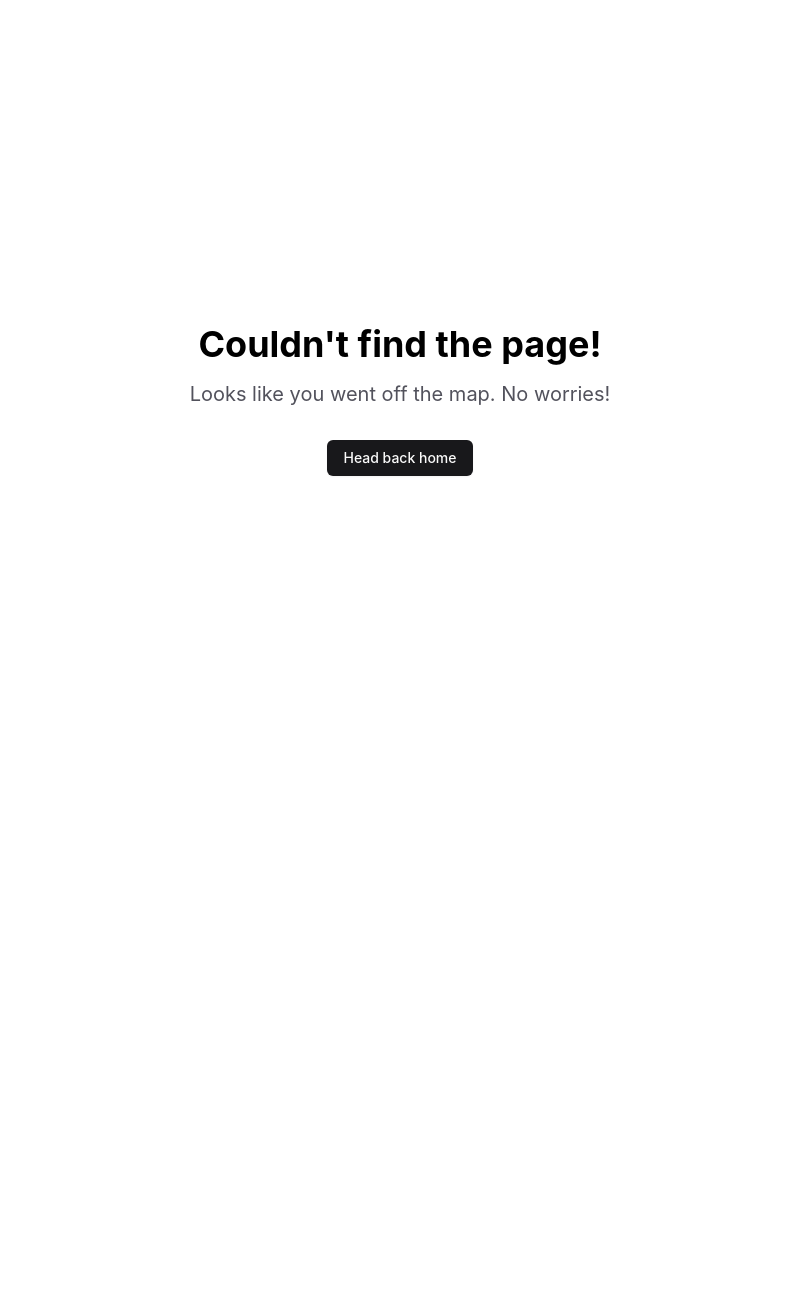
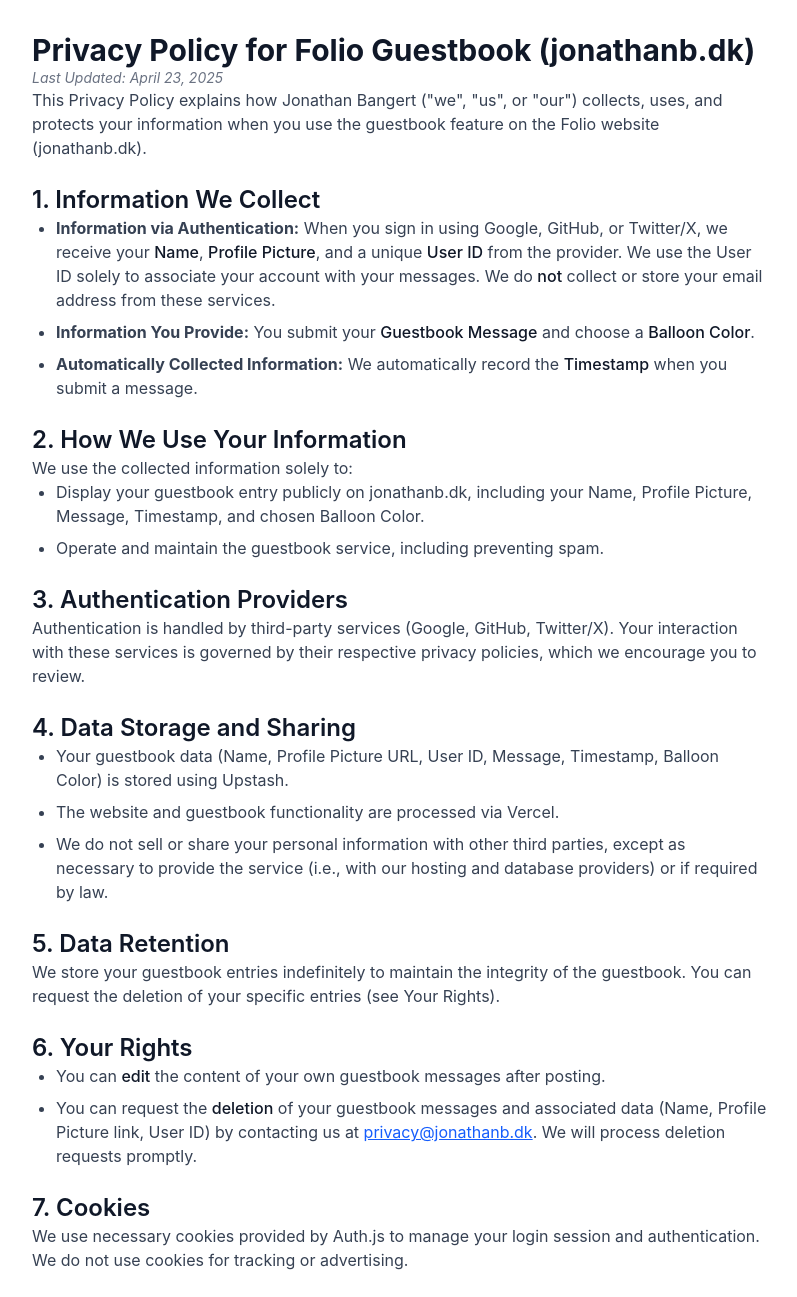
Before and after one commit to jonbng/folio, a Next.js app: page /privacy in a window 1280 px wide. Before the commit this address had no page. Shown: the top 1297 px of the page, without its empty margins (240-1037 px from the left). Before the commit the page ends 800 px from the top, so only its background shows below. Built offline with nearby package versions, Linux system fonts and the light colour scheme.

Commit message:
add privacy policy

```diff
--- /dev/null
+++ b/src/app/privacy/page.tsx
@@ -0,0 +1,172 @@
+// Example usage: Place this in pages/privacy.jsx or import into another page
+
+export default function PrivacyPolicy() {
+  const contactEmail = "privacy@jonathanb.dk";
+  const contactLink = `mailto:${contactEmail}`;
+
+  return (
+    <div className="prose mx-auto max-w-3xl px-4 py-8 text-gray-700 bg-white">
+      {/* Using prose classes for nice typography defaults */}
+      {/* max-w-3xl for readability width, mx-auto to center, px-4 py-8 for padding */}
+      {/* text-gray-700 for base text color */}
+
+      <h1 className="text-3xl font-bold text-gray-900">
+        Privacy Policy for Folio Guestbook (jonathanb.dk)
+      </h1>
+      <p className="text-sm italic text-gray-500">
+        Last Updated: April 23, 2025
+      </p>
+
+      <p>
+        This Privacy Policy explains how Jonathan Bangert (&quot;we&quot;,
+        &quot;us&quot;, or &quot;our&quot;) collects, uses, and protects your
+        information when you use the guestbook feature on the Folio website
+        (jonathanb.dk).
+      </p>
+
+      <h2 className="mt-6 text-2xl font-semibold text-gray-900">
+        1. Information We Collect
+      </h2>
+      <ul className="ml-6 list-disc space-y-2">
+        <li>
+          <strong>Information via Authentication:</strong> When you sign in
+          using Google, GitHub, or Twitter/X, we receive your{" "}
+          <strong className="font-medium text-gray-900">Name</strong>,{" "}
+          <strong className="font-medium text-gray-900">Profile Picture</strong>
+          , and a unique{" "}
+          <strong className="font-medium text-gray-900">User ID</strong> from
+          the provider. We use the User ID solely to associate your account with
+          your messages. We do{" "}
+          <strong className="font-medium text-gray-900">not</strong> collect or
+          store your email address from these services.
+        </li>
+        <li>
+          <strong>Information You Provide:</strong> You submit your{" "}
+          <strong className="font-medium text-gray-900">
+            Guestbook Message
+          </strong>{" "}
+          and choose a{" "}
+          <strong className="font-medium text-gray-900">Balloon Color</strong>.
+        </li>
+        <li>
+          <strong>Automatically Collected Information:</strong> We automatically
+          record the{" "}
+          <strong className="font-medium text-gray-900">Timestamp</strong> when
+          you submit a message.
+        </li>
+      </ul>
+
+      <h2 className="mt-6 text-2xl font-semibold text-gray-900">
+        2. How We Use Your Information
+      </h2>
+      <p>We use the collected information solely to:</p>
+      <ul className="ml-6 list-disc space-y-2">
+        <li>
+          Display your guestbook entry publicly on jonathanb.dk, including your
+          Name, Profile Picture, Message, Timestamp, and chosen Balloon Color.
+        </li>
+        <li>
+          Operate and maintain the guestbook service, including preventing spam.
+        </li>
+      </ul>
+
+      <h2 className="mt-6 text-2xl font-semibold text-gray-900">
+        3. Authentication Providers
+      </h2>
+      <p>
+        Authentication is handled by third-party services (Google, GitHub,
+        Twitter/X). Your interaction with these services is governed by their
+        respective privacy policies, which we encourage you to review.
+      </p>
+
+      <h2 className="mt-6 text-2xl font-semibold text-gray-900">
+        4. Data Storage and Sharing
+      </h2>
+      <ul className="ml-6 list-disc space-y-2">
+        <li>
+          Your guestbook data (Name, Profile Picture URL, User ID, Message,
+          Timestamp, Balloon Color) is stored using Upstash.
+        </li>
+        <li>
+          The website and guestbook functionality are processed via Vercel.
+        </li>
+        <li>
+          We do not sell or share your personal information with other third
+          parties, except as necessary to provide the service (i.e., with our
+          hosting and database providers) or if required by law.
+        </li>
+      </ul>
+
+      <h2 className="mt-6 text-2xl font-semibold text-gray-900">
+        5. Data Retention
+      </h2>
+      <p>
+        We store your guestbook entries indefinitely to maintain the integrity
+        of the guestbook. You can request the deletion of your specific entries
+        (see Your Rights).
+      </p>
+
+      <h2 className="mt-6 text-2xl font-semibold text-gray-900">
+        6. Your Rights
+      </h2>
+      <ul className="ml-6 list-disc space-y-2">
+        <li>
+          You can <strong className="font-medium text-gray-900">edit</strong>{" "}
+          the content of your own guestbook messages after posting.
+        </li>
+        <li>
+          You can request the{" "}
+          <strong className="font-medium text-gray-900">deletion</strong> of
+          your guestbook messages and associated data (Name, Profile Picture
+          link, User ID) by contacting us at{" "}
+          <a
+            href={contactLink}
+            className="text-blue-600 underline hover:text-blue-800"
+          >
+            {contactEmail}
+          </a>
+          . We will process deletion requests promptly.
+        </li>
+      </ul>
+
+      <h2 className="mt-6 text-2xl font-semibold text-gray-900">7. Cookies</h2>
+      <p>
+        We use necessary cookies provided by Auth.js to manage your login
+        session and authentication. We do not use cookies for tracking or
+        advertising.
+      </p>
+
+      <h2 className="mt-6 text-2xl font-semibold text-gray-900">
+        8. Children&apos;s Privacy
+      </h2>
+      <p>
+        Our service is not directed towards children under the age of 13. We do
+        not knowingly collect personal information from children under 13. If we
+        become aware that we have collected such information, we will take steps
+        to delete it.
+      </p>
+
+      <h2 className="mt-6 text-2xl font-semibold text-gray-900">
+        9. Changes to This Policy
+      </h2>
+      <p>
+        We may update this Privacy Policy from time to time. We will notify you
+        of any changes by posting the new policy on this page.
+      </p>
+
+      <h2 className="mt-6 text-2xl font-semibold text-gray-900">
+        10. Contact Us
+      </h2>
+      <p>
+        If you have any questions about this Privacy Policy, please contact us
+        at:{" "}
+        <a
+          href={contactLink}
+          className="text-blue-600 underline hover:text-blue-800"
+        >
+          {contactEmail}
+        </a>
+      </p>
+    </div>
+  );
+}
```
